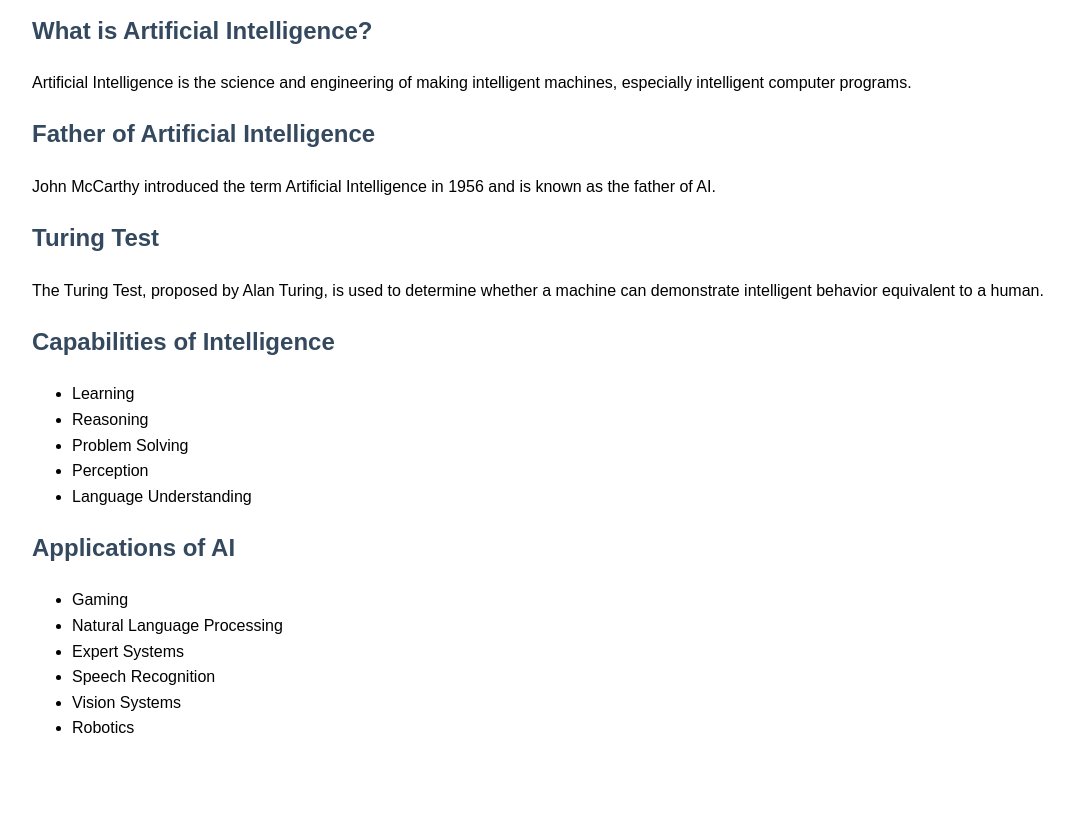
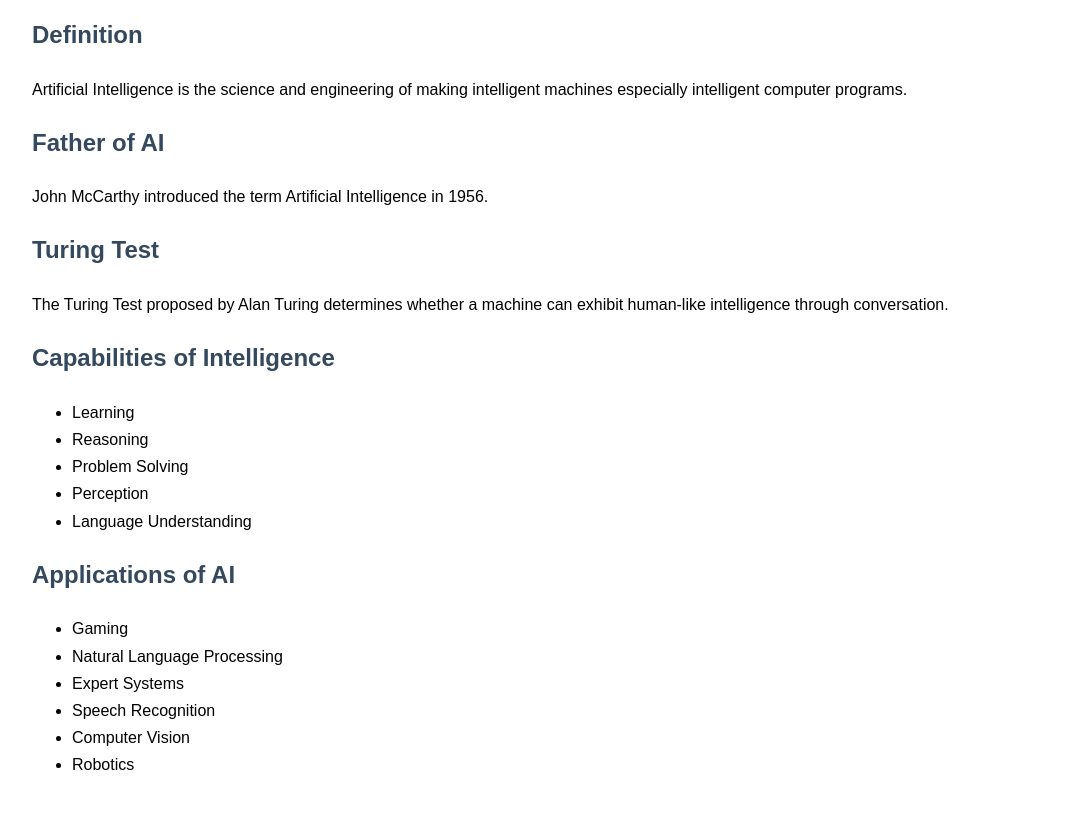
Before and after one commit to Natashaa31/AI_Notes, a plain HTML site: page theory/chapter1.html in a window 1280 px wide. Shown: the part 101-920 px from the top of the page, without its empty margins (8-1082 px from the left). Before the commit the page ends 882 px from the top, so only its background shows below. Drawn offline with Linux system fonts and the light colour scheme.

Commit message:
Update chapter title and improve content clarity

```diff
--- a/theory/chapter1.html
+++ b/theory/chapter1.html
@@ -1,12 +1,13 @@
 <!DOCTYPE html>
 <html>
 <head>
-<title>Introduction to Artificial Intelligence</title>
+<title>Introduction to AI</title>
+
 <style>
 body{
 font-family: Arial;
 margin:40px;
-line-height:1.6;
+line-height:1.7;
 }
 
 h1{
@@ -17,29 +18,31 @@ h2{
 color:#34495e;
 }
 </style>
+
 </head>
 
 <body>
 
 <h1>Chapter 1 – Introduction to Artificial Intelligence</h1>
 
-<h2>What is Artificial Intelligence?</h2>
+<h2>Definition</h2>
 
 <p>
-Artificial Intelligence is the science and engineering of making intelligent machines,
+Artificial Intelligence is the science and engineering of making intelligent machines
 especially intelligent computer programs.
 </p>
 
-<h2>Father of Artificial Intelligence</h2>
+<h2>Father of AI</h2>
 
 <p>
-John McCarthy introduced the term Artificial Intelligence in 1956 and is known as the father of AI.
+John McCarthy introduced the term Artificial Intelligence in 1956.
 </p>
 
 <h2>Turing Test</h2>
 
 <p>
-The Turing Test, proposed by Alan Turing, is used to determine whether a machine can demonstrate intelligent behavior equivalent to a human.
+The Turing Test proposed by Alan Turing determines whether a machine can exhibit
+human-like intelligence through conversation.
 </p>
 
 <h2>Capabilities of Intelligence</h2>
@@ -59,7 +62,7 @@ The Turing Test, proposed by Alan Turing, is used to determine whether a machine
 <li>Natural Language Processing</li>
 <li>Expert Systems</li>
 <li>Speech Recognition</li>
-<li>Vision Systems</li>
+<li>Computer Vision</li>
 <li>Robotics</li>
 </ul>
 
```
